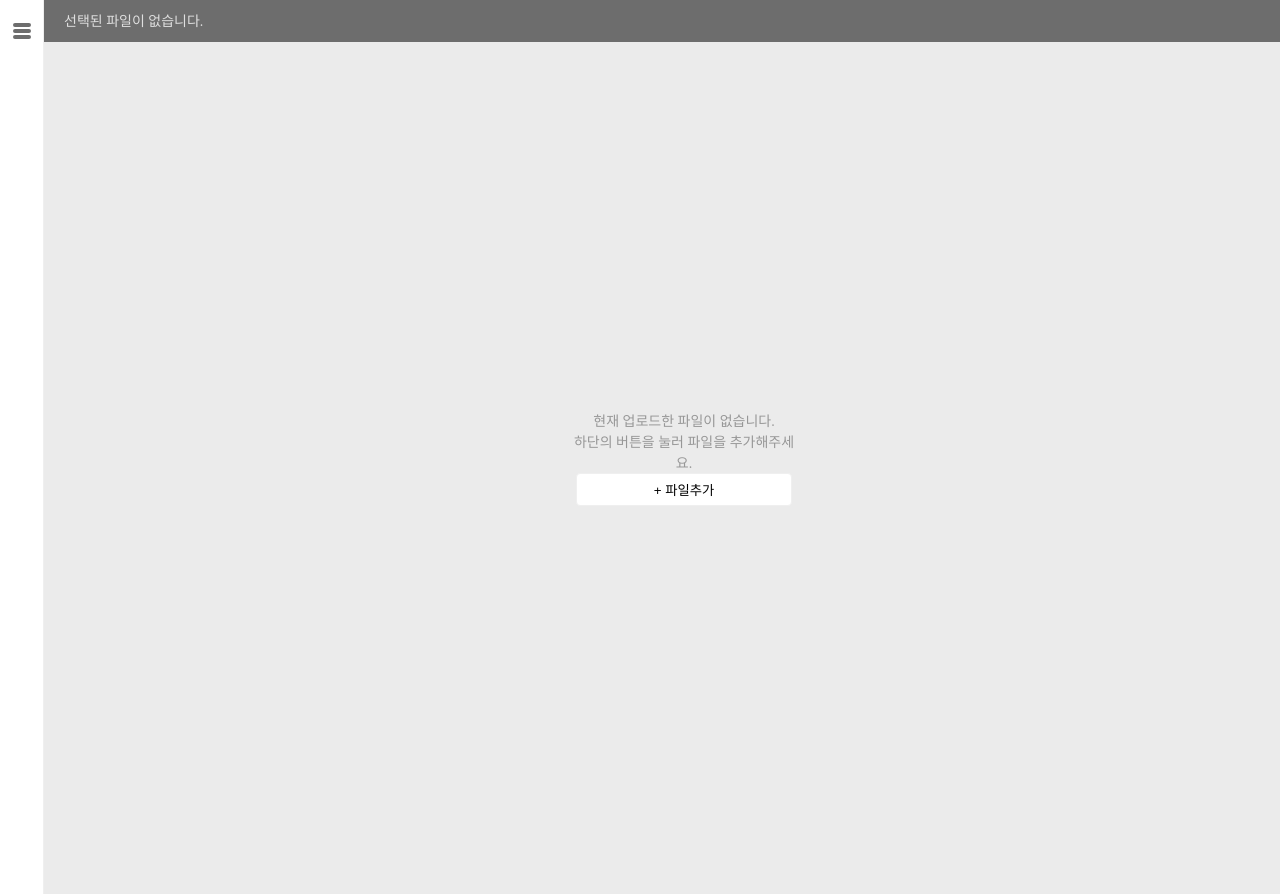
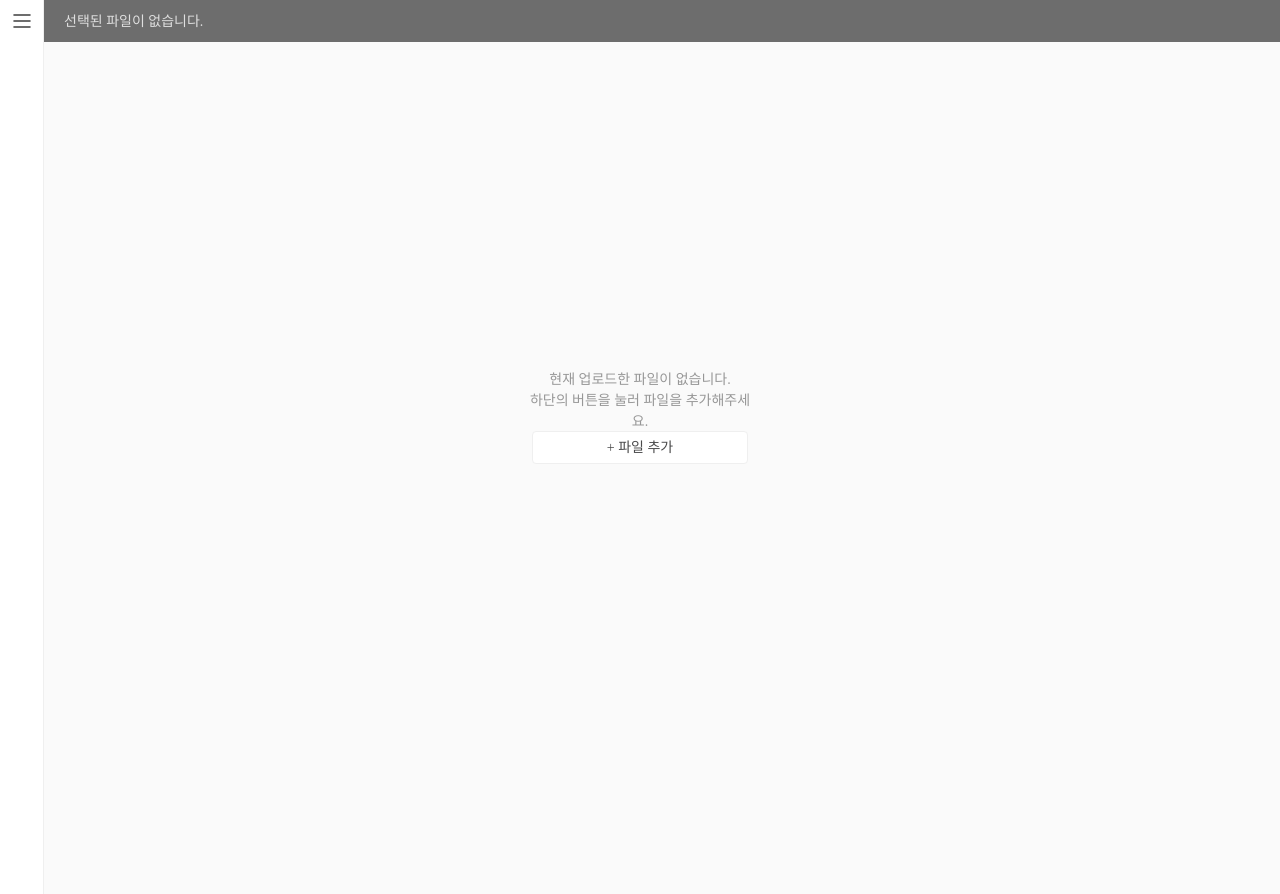
Before and after one commit to Banjae/ImageEditor, a React (Create React App) app: page / in a window 1280 px wide. Built offline with nearby package versions, Linux system fonts and the light colour scheme.

Commit message:
sidebar 제작중

```diff
--- a/src/App.tsx
+++ b/src/App.tsx
@@ -1,11 +1,9 @@
 import "./App.css";
-import Sidebar from "./components/sidebar/sidebar";
 import Editor from "./pages/editor/Editor";
 
 function App() {
   return (
     <>
-      <Sidebar />
       <Editor />
     </>
   );
--- /dev/null
+++ b/src/components/fileBt/fileBt.tsx
@@ -0,0 +1,12 @@
+import FileBtCss from "./fileBtCss";
+
+const FileBt = () => {
+  return (
+    <FileBtCss>
+      <label htmlFor="file">+ 파일 추가</label>
+      <input type="file" accept="image/*" id="file" />
+    </FileBtCss>
+  );
+};
+
+export default FileBt;
--- /dev/null
+++ b/src/components/fileBt/fileBtCss.ts
@@ -0,0 +1,31 @@
+import styled from "styled-components";
+
+const FileBtCss = styled.div`
+  height: 33px;
+  width: 216px;
+  background: #ffffff;
+  border-radius: 4px;
+  border: 1px solid #efefef;
+  label {
+    display: flex;
+    justify-content: center;
+    align-items: center;
+    height: 100%;
+    width: 100%;
+    cursor: pointer;
+    color: #49494a;
+    font-size: 14px;
+    font-weight: 500;
+    line-height: 17px;
+  }
+  input[type="file"] {
+    position: absolute;
+    width: 0;
+    height: 0;
+    padding: 0;
+    overflow: hidden;
+    border: 0;
+  }
+`;
+
+export default FileBtCss;
--- a/src/components/header/headerCss.ts
+++ b/src/components/header/headerCss.ts
@@ -2,7 +2,7 @@ import styled from "styled-components";
 
 const HeaderCss = styled.div`
   background: #6d6d6d;
-  width: 1236px;
+  width: 100%;
   height: 42px;
   padding: 6px 20px;
   font-size: 14px;
--- a/src/components/sidebar/sidebar.tsx
+++ b/src/components/sidebar/sidebar.tsx
@@ -1,21 +1,30 @@
-import { useState } from "react";
+import FileBt from "../fileBt/fileBt";
 import SidebarCss from "./sidebarCss";
 
-const Sidebar = () => {
-  const [open, setOpen] = useState(false);
+interface ISidebar {
+  open: boolean;
+  setOpen: React.Dispatch<React.SetStateAction<boolean>>;
+}
 
+const Sidebar = (props: ISidebar) => {
   return (
-    <SidebarCss className={open ? "active" : ""}>
+    <SidebarCss className={props.open ? "active" : ""}>
+      <div className="side-top">
+        <p>파일 목록</p>
         <div
-        className={`open-bt ${open ? "active" : ""}`}
+          className={`open-bt ${props.open ? "active" : ""}`}
           onClick={() => {
-          setOpen(!open);
+            props.setOpen(!props.open);
           }}
         >
           <span></span>
           <span></span>
           <span></span>
         </div>
+      </div>
+      <div className="file-bt">
+        <FileBt />
+      </div>
     </SidebarCss>
   );
 };
--- a/src/components/sidebar/sidebarCss.ts
+++ b/src/components/sidebar/sidebarCss.ts
@@ -1,55 +1,108 @@
 import styled from "styled-components";
 
 const SidebarCss = styled.div`
-  position: fixed;
+  position: absolute;
   background: #ffffff;
   width: 44px;
   height: 894px;
   border-right: 1px solid #efefef;
-  padding: 13px;
+  padding: 0 13px;
   z-index: 9;
-  transition: all 0.4s ease;
+  transition: all 0.5s ease;
+  .side-top {
+    position: relative;
+    p {
+      display: none;
+      opacity: 0;
+      font-size: 16px;
+      font-weight: 700;
+      line-height: 19px;
+      color: #232324;
+    }
     .open-bt {
       position: relative;
       display: flex;
       justify-content: center;
       cursor: pointer;
-    height: 100%;
       span {
         position: absolute;
         width: 18px;
         height: 0px;
-      border: 2px solid #6d6d6d;
+        border: 1.5px solid #6d6d6d;
         border-radius: 2px;
-      transition: all 0.4s;
+        transition: all 0.5s;
         :nth-of-type(1) {
-        top: 10px;
+          top: 14px;
         }
         :nth-of-type(2) {
-        top: 16px;
+          top: 20px;
         }
         :nth-of-type(3) {
-        top: 22px;
+          top: 26px;
         }
       }
       &.active {
+        position: absolute;
+        right: 10px;
         span {
           :nth-of-type(1) {
-          top: 22px;
-          transform: translateY(-6px) rotate(45deg);
+            top: -6px;
+            transform: translateY(6px) rotate(45deg);
           }
           :nth-of-type(2) {
             opacity: 0;
           }
           :nth-of-type(3) {
-          top: 10px;
+            top: -6px;
             transform: translateY(6px) rotate(-45deg);
           }
         }
       }
     }
+  }
+  .file-bt {
+    position: absolute;
+    display: none;
+    bottom: 20px;
+    transform: translateX(-100%);
+    animation-name: slide;
+    animation-duration: 0.5s;
+    animation-timing-function: ease;
+    animation-fill-mode: forwards;
+  }
   &.active {
     width: 240px;
+    padding: 20px 12px;
+    .side-top {
+      display: flex;
+      position: relative;
+      p {
+        display: block;
+        opacity: 1;
+        position: absolute;
+        top: -7px;
+        left: 0;
+      }
+    }
+    .file-bt {
+      display: block;
+      transform: translateX(0%);
+      animation-name: slide;
+      animation-duration: 0.5s;
+      animation-timing-function: ease;
+      animation-fill-mode: forwards;
+    }
+  }
+
+  @keyframes slide {
+    from {
+      transform: translateX(-100%);
+      opacity: 0;
+    }
+    to {
+      transform: translateX(0%);
+      opacity: 1;
+    }
   }
 `;
 
--- a/src/pages/editor/Editor.tsx
+++ b/src/pages/editor/Editor.tsx
@@ -1,17 +1,27 @@
+import { useState } from "react";
 import Header from "../../components/header/header";
+import Sidebar from "../../components/sidebar/sidebar";
 import EditorCss from "./EditorCss";
+import FileBt from "../../components/fileBt/fileBt";
 
 const Editor = () => {
+  const [open, setOpen] = useState(false);
+  const [selected, setSelected] = useState(null);
+  const [files, setFiles] = useState([]);
+
   return (
     <>
-      <EditorCss>
+      <Sidebar open={open} setOpen={setOpen} />
+      <EditorCss className={open ? "active" : ""}>
         <Header />
         <div className="container">
           <div className="file-text">
             현재 업로드한 파일이 없습니다. <br />
             하단의 버튼을 눌러 파일을 추가해주세요.
           </div>
-          <button className="file-bt">+ 파일추가</button>
+          <div className="file-bt">
+            <FileBt />
+          </div>
         </div>
       </EditorCss>
     </>
--- a/src/pages/editor/EditorCss.ts
+++ b/src/pages/editor/EditorCss.ts
@@ -3,14 +3,15 @@ import styled from "styled-components";
 const EditorCss = styled.div`
   margin-left: 44px;
   width: calc(100% - 44px);
+  transition: all 0.4s ease;
   .container {
     height: calc(894px - 42px);
-    background: #ebebeb;
+    background: #fafafa;
     position: relative;
     .file-text {
       position: absolute;
-      top: 369px;
-      left: 528px;
+      top: 327px;
+      left: 484px;
       height: 42px;
       width: 224px;
       font-size: 14px;
@@ -21,14 +22,20 @@ const EditorCss = styled.div`
     }
     .file-bt {
       position: absolute;
-      top: 431px;
-      left: 532px;
-      height: 33px;
-      width: 216px;
-      background: #ffffff;
-      border-radius: 4px;
-      border: 1px solid #efefef;
-      cursor: pointer;
+      top: 389px;
+      left: 488px;
+    }
+  }
+  &.active {
+    margin-left: 240px;
+    width: calc(100% - 240px);
+    .container {
+      .file-text {
+        left: 408px;
+      }
+      .file-bt {
+        left: 412px;
+      }
     }
   }
 `;
```
Lines whose indentation alone changed are shown as unchanged.
